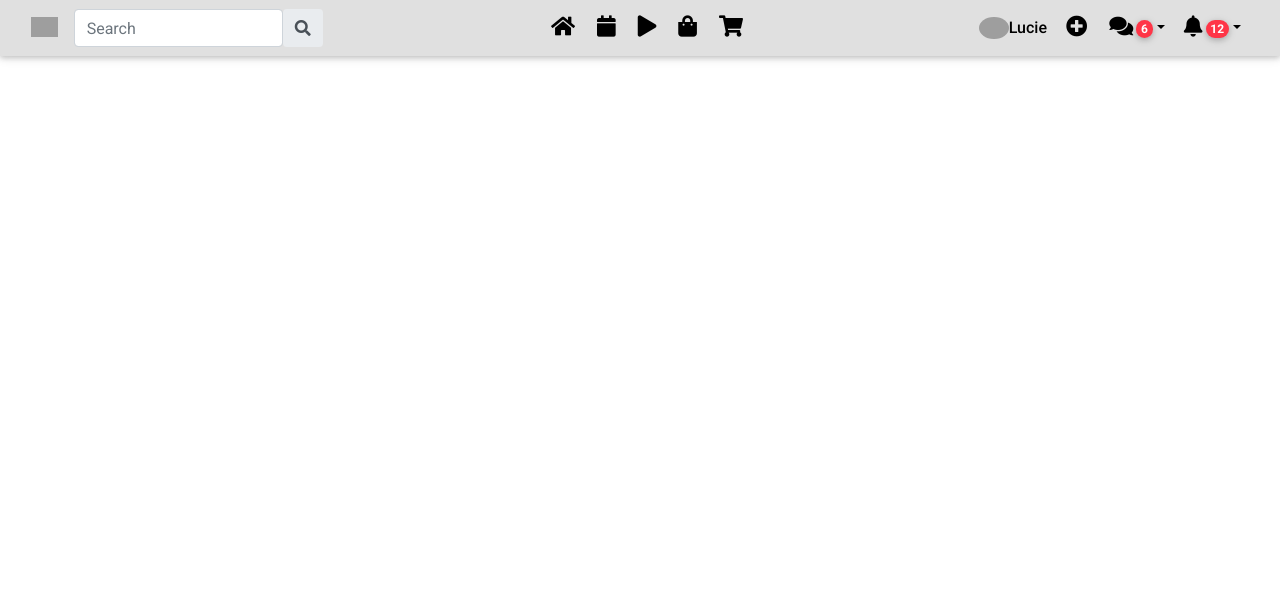
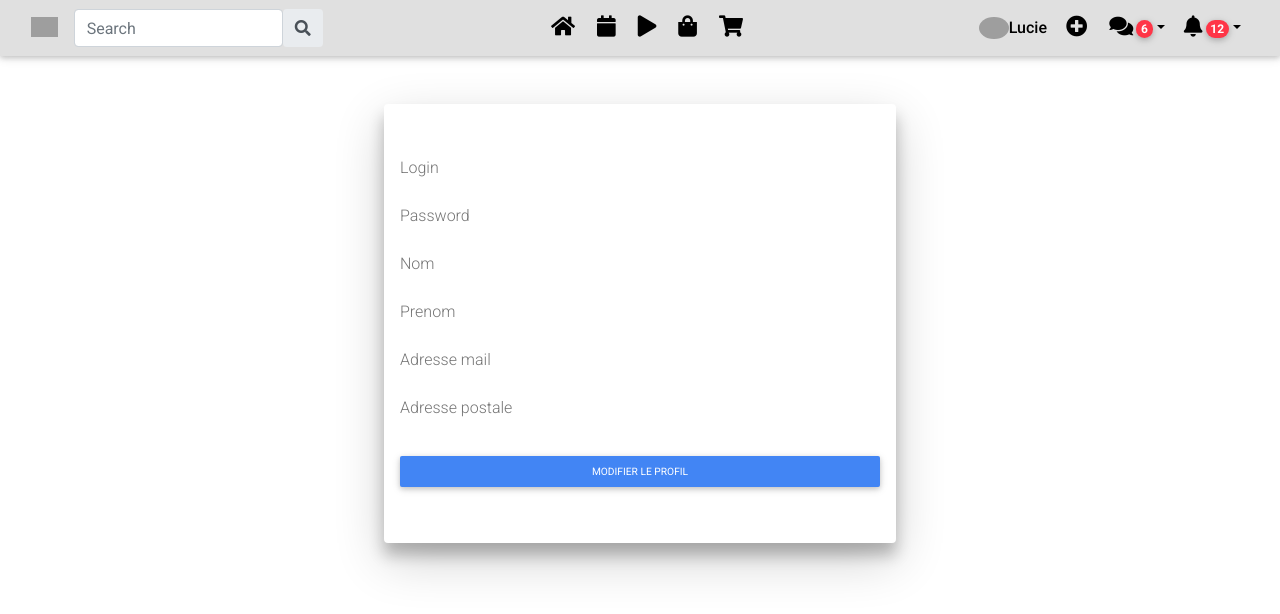
Before and after one commit to mzaabay/musicprojdev9, an Angular app: page /user in a window 1280 px wide. Before the commit this address led to /. Shown: the top 614 px of the page. Built offline with nearby package versions, Linux system fonts and the light colour scheme; grey boxes are pictures that could not be loaded.

Commit message:
Update User

```diff
--- a/src/app/app-routing.module.ts
+++ b/src/app/app-routing.module.ts
@@ -6,6 +6,7 @@ import { EvenementsComponent } from './evenements/evenements.component';
 import { MessageComponent } from './message/message.component';
 import { PanierComponent } from './panier/panier.component';
 import { PlaylistsComponent } from './playlists/playlists.component';
+import { UserComponent } from './user/user.component';
 
 const routes: Routes = [
   { component: ConnexionComponent, path: 'login' },
@@ -13,8 +14,8 @@ const routes: Routes = [
   { component: BoutiqueComponent, path: 'boutique' },
   { component: PanierComponent, path: 'login/panier' },
   { component: MessageComponent, path: 'login/messages' },
-  { component: PlaylistsComponent, path: 'playlists' }
-
+  { component: PlaylistsComponent, path: 'playlists' },
+  { component: UserComponent, path: 'user' }
 ];
 
 @NgModule({
--- a/src/app/app.component.html
+++ b/src/app/app.component.html
@@ -58,7 +58,7 @@
     <!-- Right elements -->
     <ul class="navbar-nav flex-row">
       <li class="nav-item me-3 me-lg-1">
-        <a class="nav-link d-sm-flex align-items-sm-center" href="#">
+        <a class="nav-link d-sm-flex align-items-sm-center" routerLink="user">
           <img src="https://mdbcdn.b-cdn.net/img/Photos/Avatars/img (31).webp" class="rounded-circle" height="22" alt=""
             loading="lazy" />
           <strong class="d-none d-sm-block ms-1">Lucie</strong>
--- a/src/app/app.module.ts
+++ b/src/app/app.module.ts
@@ -9,6 +9,7 @@ import { EvenementsComponent } from './evenements/evenements.component';
 import { BoutiqueComponent } from './boutique/boutique.component';
 import { PlaylistsComponent } from './playlists/playlists.component';
 import { PanierComponent } from './panier/panier.component';
+import { UserComponent } from './user/user.component';
 
 @NgModule({
   declarations: [
@@ -19,6 +20,7 @@ import { PanierComponent } from './panier/panier.component';
     BoutiqueComponent,
     PlaylistsComponent,
     PanierComponent,
+    UserComponent,
   ],
   imports: [
     BrowserModule,
--- /dev/null
+++ b/src/app/user/user.component.html
@@ -0,0 +1,35 @@
+<div>
+    <div>
+        <div class="mt-5">
+            <div style="margin: auto; width: 40%">
+                <form>
+                    <div class="card p-3 z-depth-3">
+                        <div class="md-form">
+                            <label>Login</label>
+                        </div>
+                        <div class="md-form">
+                            <label>Password</label>
+                        </div>
+                        <div class="md-form">
+                            <label>Nom</label>
+                        </div>
+                        <div class="md-form">
+                            <label>Prenom</label>
+                        </div>
+                        <div class="md-form">
+                            <label>Adresse mail</label>
+                        </div>
+                        <div class="md-form">
+                            <label>Adresse postale</label>
+                        </div>
+                        <br>
+                        <br>
+                        <button type="button" class="btn btn-primary btn-sm btn-block">Modifier le profil</button>
+                        <br>
+                        <p class="text-danger text-center"> </p>
+                    </div>
+                </form>
+            </div>
+        </div>
+    </div>
+</div>
```
Also changed, not shown: src/app/user/user.component.ts (added, +10 -0 lines), src/app/user/user.component.css (added), 1 other file (tests, documents, lock files or other folders).
